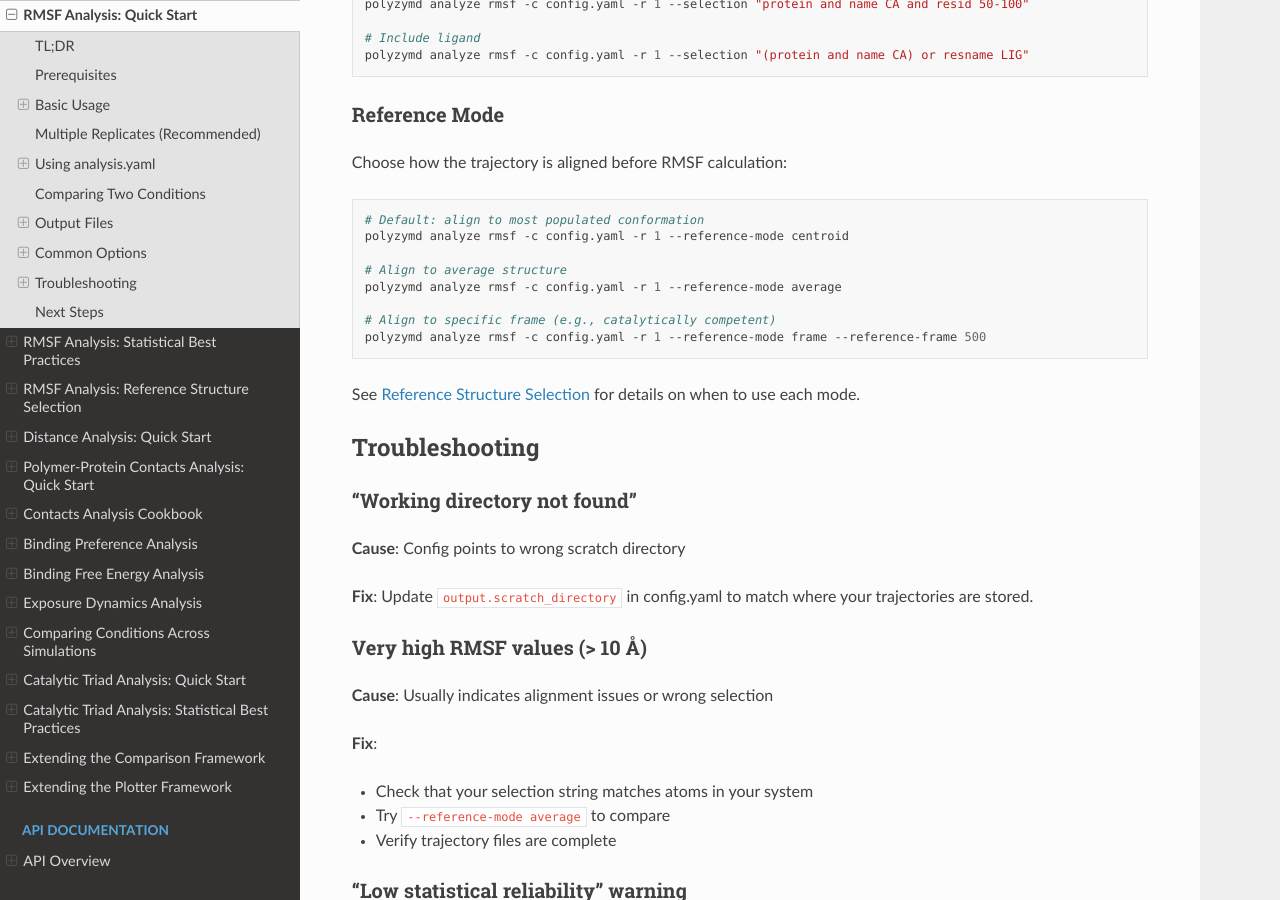
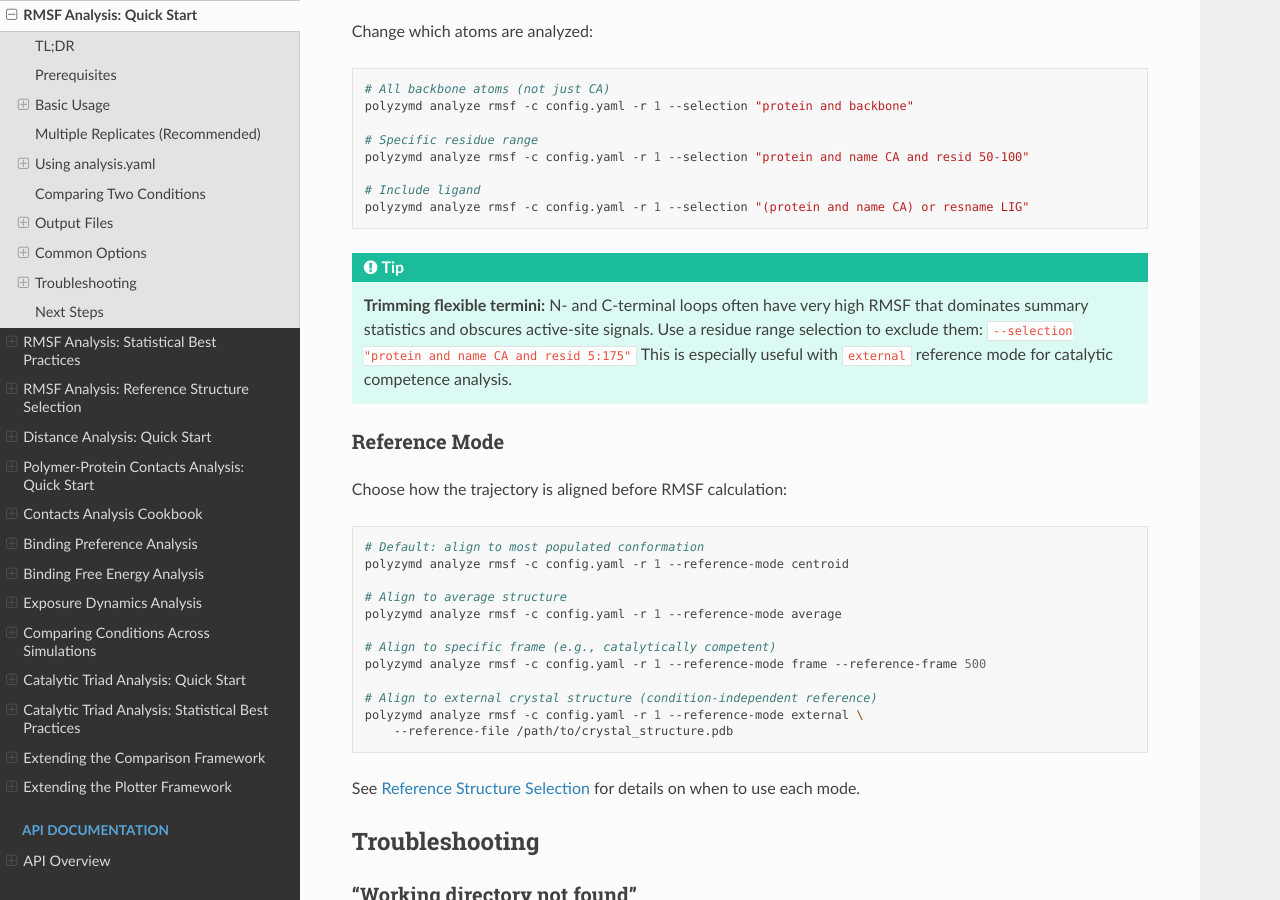
Before and after one commit to joelaforet/polyzymd, a Sphinx documentation site: the page built from docs/source/tutorials/analysis_rmsf_quickstart.md, in a window 1280 px wide and 900 px high, scrolled down 6028 px. Built offline with Sphinx 7.4.7 and the Read the Docs theme 3.1.0, drawn with Linux system fonts in a browser that asks for light colours; some of the changed text lies outside the part shown.

Commit message:
docs(rmsf): add external reference options to quickstart guide
Update the RMSF quickstart guide to document the new external reference
mode throughout all relevant sections:

- Add 'external' to reference_mode values in analysis.yaml example
- Add reference_file field to analysis.yaml example (commented)
- Add reference_file row to Configuration Options table
- Update reference_mode description to list all four modes
- Add --reference-file to Common Options table
- Add external mode CLI example in Reference Mode section
- Add reference_file option to comparison.yaml RMSF settings
- Add residue truncation tip in Selection String section

````diff
--- a/docs/source/tutorials/analysis_rmsf_quickstart.md
+++ b/docs/source/tutorials/analysis_rmsf_quickstart.md
@@ -118,8 +118,9 @@
 rmsf:
   enabled: true
   selection: "protein and name CA"    # MDAnalysis selection
-  reference_mode: "centroid"          # centroid | average | frame
+  reference_mode: "centroid"          # centroid | average | frame | external
   reference_frame: null               # Required if reference_mode: frame
+  # reference_file: "/path/to/crystal.pdb"  # Required if reference_mode: external
 ```
 
 ### Run All Enabled Analyses
@@ -141,8 +142,9 @@
 |-------|------|---------|-------------|
 | `enabled` | bool | `true` | Whether to run RMSF analysis |
 | `selection` | str | `"protein and name CA"` | MDAnalysis selection for RMSF calculation |
-| `reference_mode` | str | `"centroid"` | Alignment reference: `centroid`, `average`, or `frame` |
+| `reference_mode` | str | `"centroid"` | Alignment reference: `centroid`, `average`, `frame`, or `external` |
 | `reference_frame` | int | `null` | Frame number when `reference_mode: frame` (1-indexed) |
+| `reference_file` | str | `null` | Path to external PDB when `reference_mode: external` |
 
 ```{tip}
 **When to use analysis.yaml vs CLI:** Use `analysis.yaml` for standard,
@@ -183,6 +185,9 @@
 rmsf:
   selection: "protein and name CA"
   reference_mode: "centroid"
+  # For external reference mode, use:
+  # reference_mode: "external"
+  # reference_file: "/path/to/crystal_structure.pdb"
 ```
 
 ```bash
@@ -321,7 +326,8 @@
 | `-r, --replicates` | (required) | Which replicates to analyze |
 | `--eq-time` | `0ns` | Equilibration time to skip |
 | `--selection` | `protein and name CA` | Atoms for RMSF calculation |
-| `--reference-mode` | `centroid` | Reference structure type |
+| `--reference-mode` | `centroid` | Reference structure type (`centroid`, `average`, `frame`, `external`) |
+| `--reference-file` | (none) | Path to external PDB (required when `--reference-mode external`) |
 | `--plot` | off | Generate matplotlib figure |
 | `--recompute` | off | Ignore cached results |
 | `-o, --output-dir` | (auto) | Custom output location |
@@ -358,6 +364,15 @@
 polyzymd analyze rmsf -c config.yaml -r 1 --selection "(protein and name CA) or resname LIG"
 ```
 
+```{tip}
+**Trimming flexible termini:** N- and C-terminal loops often have very high
+RMSF that dominates summary statistics and obscures active-site signals. Use a
+residue range selection to exclude them:
+`--selection "protein and name CA and resid 5:175"`
+This is especially useful with `external` reference mode for catalytic
+competence analysis.
+```
+
 ### Reference Mode
 
 Choose how the trajectory is aligned before RMSF calculation:
@@ -371,6 +386,10 @@
 
 # Align to specific frame (e.g., catalytically competent)
 polyzymd analyze rmsf -c config.yaml -r 1 --reference-mode frame --reference-frame 500
+
+# Align to external crystal structure (condition-independent reference)
+polyzymd analyze rmsf -c config.yaml -r 1 --reference-mode external \
+    --reference-file /path/to/crystal_structure.pdb
 ```
 
 See [Reference Structure Selection](analysis_reference_selection.md) for details
````
